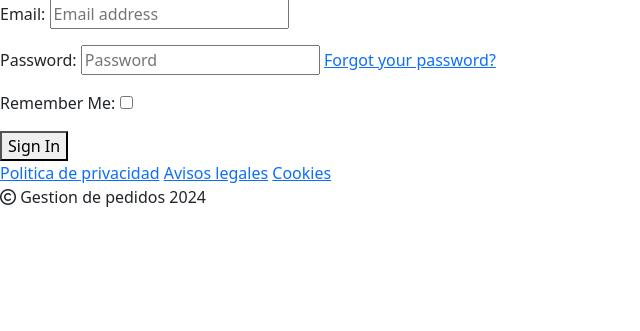
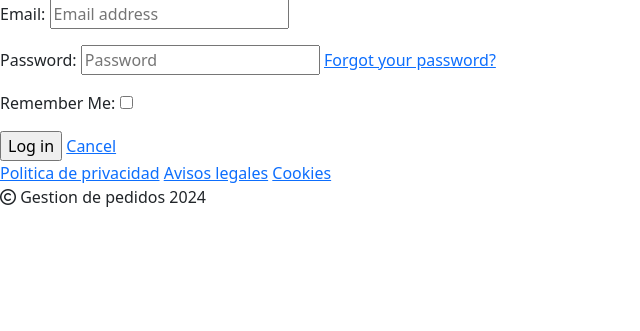
Before and after one commit to DanielErnestoPerez/justicia, a Django app: page /accounts/login/ in a window 1280 px wide. Shown: the part 233-564 px from the top of the page, without its empty margins (0-640 px from the left). Run offline with Django 5.2, Linux system fonts and the light colour scheme; some libraries are stand-ins or nearby versions.

Commit message:
Update login.html

```diff
--- a/templates/account/login.html
+++ b/templates/account/login.html
@@ -30,10 +30,9 @@
 
                     {{ redirect_field }}
 
-                    <div class="form-actions">
-                        <button type="submit" class="button_login">
-                            {% trans "Sign In" %}
-                        </button>
+                    <div class="allauth_menu">
+                        <input type="submit" value="Log in" class='confirm_button'>
+                        <a href="{{ request.GET.next|default:'/' }}" class='cancel_button'>Cancel</a>
                     </div>
                 </form>
             {% endif %}
```
